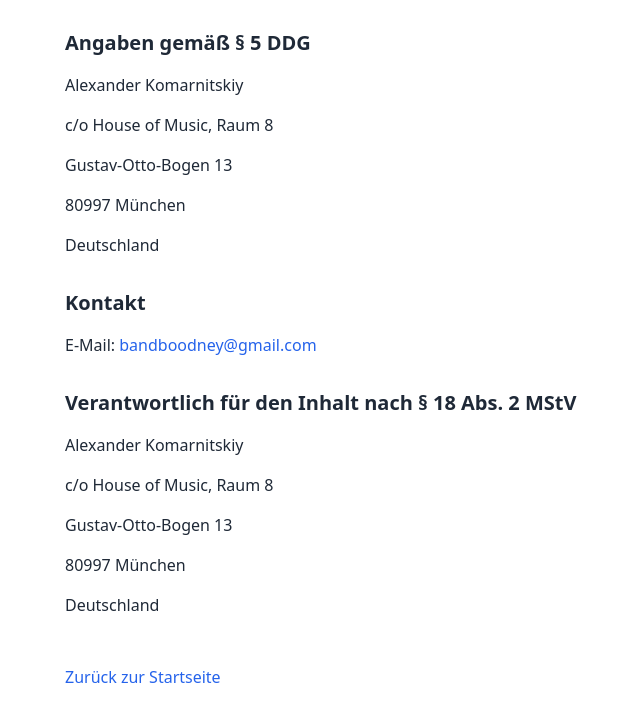
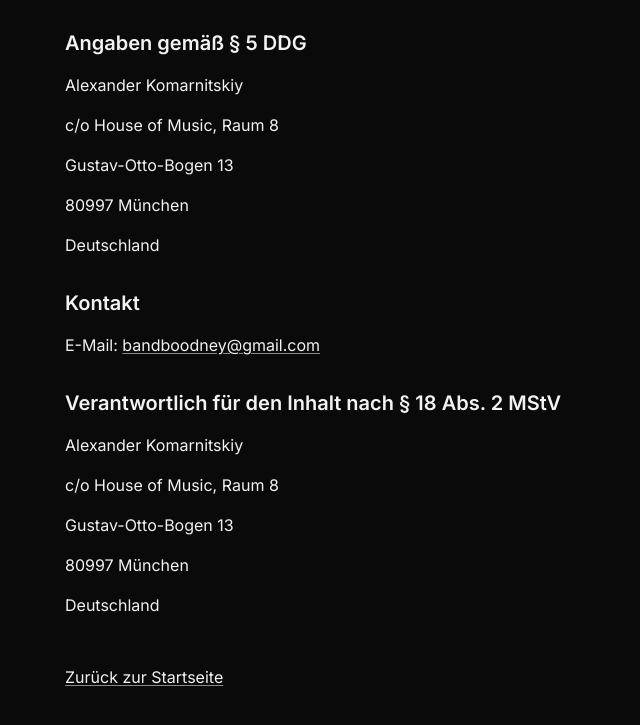
Before and after one commit to bandboodney/bandboodney.github.io, an Eleventy site: page src/legal/impressum.html in a window 1280 px wide. Shown: the part 155-880 px from the top of the page, without its empty margins (215-855 px from the left). Built offline with nearby package versions, Linux system fonts and the light colour scheme; Eleventy itself is replaced by a stand-in of ours; files that its build step writes are made by us from their sources.

Commit message:
style(legal): match main dark design (black bg, white text, Inter)
Retheme the Impressum/Datenschutz pages to the site palette: load the
self-hosted Inter font, set the body to --bg #0a0a0a / --fg #f2f2f2 via
tokens mirrored from styles.css, and restyle links as light text with a
muted underline that strengthens on hover. Drop the obsolete light-theme
body utility classes (bg-white/text-gray-800) and their now-unused rules.
Build test asserts the dark tokens, Inter, and removal of light classes.

Co-Authored-By: Claude Opus 4.8 <noreply@anthropic.com>

```diff
--- a/src/assets/css/legal.css
+++ b/src/assets/css/legal.css
@@ -1,12 +1,28 @@
 /* Local stylesheet for the legal pages (Impressum, Datenschutz).
    Replaces the Tailwind CDN: only the utility classes actually used on those
    pages are reproduced here, so no external request to cdn.tailwindcss.com. */
+
+/* dark theme tokens — mirror src/assets/css/styles.css */
+:root {
+  --bg: #0a0a0a;
+  --fg: #f2f2f2;
+  --muted: #8a8a8a;
+}
 
 *, ::before, ::after { box-sizing: border-box; }
 
 html { -webkit-text-size-adjust: 100%; line-height: 1.5; }
 
-body { margin: 0; }
+body {
+  margin: 0;
+  background: var(--bg);
+  color: var(--fg);
+  font-family: "Inter", "Helvetica Neue", Helvetica, Arial, sans-serif;
+  font-weight: 400;
+  -webkit-font-smoothing: antialiased;
+  -moz-osx-font-smoothing: grayscale;
+  text-rendering: optimizeLegibility;
+}
 
 /* zero default UA margins so the mt-*/mb-* utilities fully control spacing */
 h1, h2, p, ul { margin: 0; }
@@ -18,14 +34,9 @@ ul { padding: 0; }
 a { color: inherit; text-decoration: inherit; }
 
 /* ---- type / colors ---- */
-.font-sans {
-  font-family: ui-sans-serif, system-ui, -apple-system, BlinkMacSystemFont,
-    "Segoe UI", Roboto, Helvetica, Arial, sans-serif, "Apple Color Emoji",
-    "Segoe UI Emoji", "Segoe UI Symbol", "Noto Color Emoji";
-}
-.bg-white      { background-color: #fff; }
-.text-gray-800 { color: #1f2937; }
-.text-blue-600 { color: #2563eb; }
+/* links: light on dark, subtle underline that strengthens on hover */
+.text-blue-600 { color: var(--fg); text-decoration: underline; text-decoration-color: var(--muted); text-underline-offset: 2px; }
+.text-blue-600:hover { text-decoration-color: var(--fg); }
 
 .text-3xl { font-size: 1.875rem; line-height: 2.25rem; }
 .text-xl  { font-size: 1.25rem;  line-height: 1.75rem; }
--- a/src/legal/impressum.html
+++ b/src/legal/impressum.html
@@ -17,9 +17,10 @@ layout: false
   <meta property="og:description" content="Impressum und Anbieterkennzeichnung der Coverband Boodney aus München.">
   <meta property="og:url" content="https://boodney.band/impressum.html">
   <meta property="og:image" content="https://boodney.band/assets/img/poster-2026-07-04.jpg">
+  <link rel="stylesheet" href="/assets/fonts/fonts.css">
   <link rel="stylesheet" href="/assets/css/legal.css">
 </head>
-<body class="bg-white text-gray-800 font-sans">
+<body>
   <main class="max-w-3xl mx-auto px-6 py-12">
     <h1 class="text-3xl font-bold mb-6">Impressum</h1>
 
```
Also changed, not shown: src/legal/datenschutz.html (+2 -1 lines), tests/build.test.js (+12 -0 lines).
